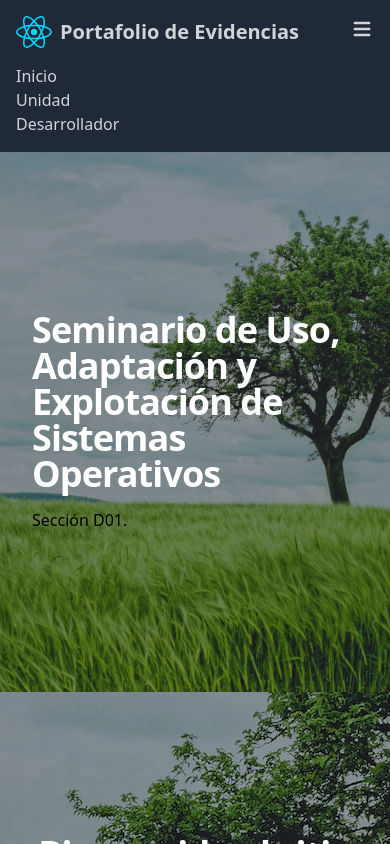
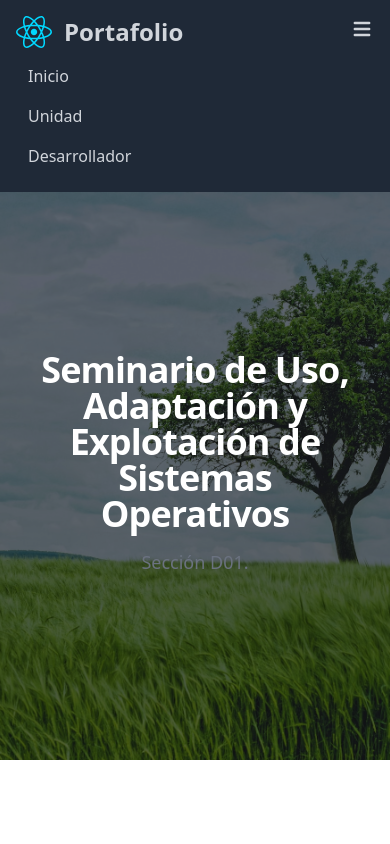
Before and after one commit to Ultron021122/Portafolio-Sistemas-2, a React (Vite) app: page / in a window 390 px wide. Both pictures are taken after a click on the button 362 px from the left and 29 px from the top of the page. Shown: the top 844 px of the page. Built offline with nearby package versions, Linux system fonts and the light colour scheme.

Commit message:
version 1.4

```diff
--- a/package.json
+++ b/package.json
@@ -14,7 +14,8 @@
     "@heroicons/react": "^2.0.18",
     "react": "^18.2.0",
     "react-dom": "^18.2.0",
-    "react-router-dom": "^6.16.0"
+    "react-router-dom": "^6.16.0",
+    "react-spring": "^9.7.2"
   },
   "devDependencies": {
     "@types/react": "^18.2.15",
--- a/src/HomePage.jsx
+++ b/src/HomePage.jsx
@@ -4,7 +4,6 @@ export function HomePage() {
     return (
         <div>
             <Banner />
-            <h1>Página de Inicio</h1>
         </div>
     )
 }
--- a/src/components/Banner.jsx
+++ b/src/components/Banner.jsx
@@ -1,32 +1,20 @@
-import { Link } from "react-router-dom";
-
 export function Banner() {
   const backgroundImage = 'url("../src/assets/banner.jpg")'; // Ruta a tu imagen
 
   return (
-    <div>
     <section
-        className="bg-no-repeat bg-cover bg-center bg-blend-multiply bg-gray-400 p-4 h-full"
+      className="bg-no-repeat bg-cover bg-center bg-blend-multiply bg-gray-500 p-4 h-full"
       style={{ backgroundImage }}
     >
-        <div className="px-4 mx-auto max-w-screen-xl py-36 md:py-40 lg:py-52">
-          <h1 className="mb-4 text-4xl font-extrabold leading-none tracking-tight text-white">
+      <div className="px-4 mx-auto max-w-screen-xl text-center py-36 md:py-40 lg:py-52">
+        <h1 className="mb-4 text-4xl font-extrabold leading-none tracking-tight text-white md:text-5xl lg:text-5xl">
           Seminario de Uso, Adaptación y Explotación de Sistemas Operativos
         </h1>
-          <p className="mt-2">Sección D01.</p>
+        <p className="mb-6 text-lg font-normal text-gray-500 lg:text-xl sm:px-6 xl:px-48 dark:text-gray-400">
+          Sección D01.
+        </p>
       </div>
-      </section>
-      <section className="bg-center bg-no-repeat bg-[url('../src/assets/banner.jpg')] bg-gray-400 bg-blend-multiply h-full">
-        <div className="px-4 mx-auto max-w-screen-xl text-center py-36 md:py-40 lg:py-52">
-          <h1 className="mb-4 text-4xl font-extrabold leading-none tracking-tight text-white md:text-5xl lg:text-5xl">
-            Bienvenido al sitio de actividades del semestre
-          </h1>
-          <p className="mb-6 text-lg font-normal text-gray-500 lg:text-xl sm:px-16 xl:px-48 dark:text-gray-400">
-            Aqui encontrarás un recopilatorio de todas las actividades
-            realizadas durante el semestre, organizadas de manera clara y
-            accesible.
-          </p>
-          <div className="justify-center space-y-0 space-x-4">
+      {/* <div className="justify-center space-y-0 space-x-4">
         <Link
           to="/unidad"
           className="inline-flex items-center justify-center px-5 py-3 text-base font-medium text-center text-white bg-blue-700 rounded-lg hover:bg-blue-800 focus:ring-4 focus:ring-blue-300 dark:focus:ring-blue-900"
@@ -51,9 +39,7 @@ export function Banner() {
         >
           Más sobre la clase
         </a>
-          </div>
-        </div>
+      </div> */}
     </section>
-    </div>
   );
 }
--- a/src/components/Navbar.jsx
+++ b/src/components/Navbar.jsx
@@ -3,6 +3,7 @@ import Logo from "../assets/react.svg";
 import { useState } from "react";
 
 export function Navbar() {
+  // Definición del estado
   const [isOpen, setIsOpen] = useState(false);
 
   const toggleMenu = () => {
@@ -10,17 +11,17 @@ export function Navbar() {
   };
 
   return (
-    <nav className="bg-gray-800 p-4">
-      <div className="container mx-auto">
+    <nav className="bg-gray-800">
+      <div className="container mx-auto p-4">
         <div className="flex justify-between items-center">
           <NavLink
             to="/"
             className="text-gray-300 text-xl font-bold hover:text-gray-800 flex items-center"
           >
-            <img className="mr-2" src={Logo} alt="Imagen del Logo de React" />
-            <h1 className="text-gray-300 text-xl font-bold">Portafolio de Evidencias</h1>
+            <img className="h-8 mr-3" src={Logo} alt="Imagen del Logo de React" />
+            <h1 className="text-gray-300 text-2xl font-semibold">Portafolio</h1>
           </NavLink>
-          <div className="lg:hidden">
+          <div className="md:hidden">
             <button
               onClick={toggleMenu}
               className="text-gray-300 text-xl hover:text-white"
@@ -40,7 +41,7 @@ export function Navbar() {
               </svg>
             </button>
           </div>
-          <div className="hidden lg:flex items-center space-x-8">
+          <div className="hidden md:flex items-center space-x-8">
             <NavLink
               to="/"
               className="block lg:inline-block text-gray-300 hover:text-white"
@@ -62,28 +63,28 @@ export function Navbar() {
           </div>
         </div>
         {isOpen && (
-          <div className="lg:hidden mt-2">
-            <ul className="text-gray-300">
-              <li className="hover:text-white">
+          <div className="md:hidden">
+            <ul>
+              <li className="block mt-2 py-2 pl-3 pr-4 text-gray-900 rounded hover:bg-gray-700">
                 <NavLink
                   to="/"
-                  className="block lg:inline-block text-gray-300 hover:text-white mt-4 "
+                  className="block font-medium lg:inline-block text-gray-300 hover:text-white"
                 >
                   Inicio
                 </NavLink>
               </li>
-              <li className="hover:text-white">
+              <li className="block py-2 pl-3 pr-4 text-gray-900 rounded hover:bg-gray-700">
                 <NavLink
                   to="/unidad"
-                  className="block lg:inline-block text-gray-300 hover:text-white"
+                  className="block font-medium lg:inline-block text-gray-300 hover:text-white"
                 >
                   Unidad
                 </NavLink>
               </li>
-              <li className="hover:text-white">
+              <li className="block py-2 pl-3 pr-4 text-gray-900 rounded hover:bg-gray-700">
                 <NavLink
                   to="/desarrollador"
-                  className="block lg:inline-block text-gray-300 hover:text-white"
+                  className="block font-medium lg:inline-block text-gray-300 hover:text-white"
                 >
                   Desarrollador
                 </NavLink>
@@ -95,48 +96,3 @@ export function Navbar() {
     </nav>
   );
 }
-
-// export function Navbar() {
-//   const [isOpen, setIsOpen] = useState(false);
-
-//   const toggleNavbar = () => {
-//     setIsOpen(!isOpen);
-//   };
-
-//   return (
-//     <nav className="bg-gray-800 p-4">
-//       <div className="container mx-auto flex justify-between items-center">
-
-//         <div className="lg:hidden">
-//           <button
-//             onClick={toggleNavbar}
-//             className="text-gray-300 text-xl hover:text-white"
-//           >
-//             <svg
-//               className="w-6 h-6"
-//               aria-hidden="true"
-//               fill="currentColor"
-//               viewBox="0 0 20 20"
-//               xmlns="http://www.w3.org/2000/svg"
-//             >
-//               <path
-//                 fillRule="evenodd"
-//                 d="M3 5a1 1 0 011-1h12a1 1 0 110 2H4a1 1 0 01-1-1zM3 10a1 1 0 011-1h12a1 1 0 110 2H4a1 1 0 01-1-1zM3 15a1 1 0 011-1h12a1 1 0 110 2H4a1 1 0 01-1-1z"
-//                 clipRule="evenodd"
-//               ></path>
-//             </svg>
-//           </button>
-//         </div>
-//         <div className={`lg:flex ${isOpen ? "block" : "hidden"}`}>
-//           <NavLink
-//             to="/"
-//             className="block lg:inline-block text-gray-300 hover:text-white mr-4"
-//           >
-//             Inicio
-//           </NavLink>
-
-//         </div>
-//       </div>
-//     </nav>
-//   );
-// }
--- a/tailwind.config.js
+++ b/tailwind.config.js
@@ -6,9 +6,9 @@ export default {
   ],
   theme: {
     extend: {
-      fontFamily: {
-        sans: ['system-ui', '-apple-system', 'BlinkMacSystemFont', 'Segoe UI', 'Roboto', 'Oxygen', 'Ubuntu', 'Cantarell', 'Open Sans', 'Helvetica Neue', 'sans-serif'],
-      },
+      // fontFamily: {
+      //   sans: ['system-ui', '-apple-system', 'BlinkMacSystemFont', 'Segoe UI', 'Roboto', 'Oxygen', 'Ubuntu', 'Cantarell', 'Open Sans', 'Helvetica Neue', 'sans-serif'],
+      // },
     },
   },
   plugins: [],
```
Also changed, not shown: 1 other file (tests, documents, lock files or other folders). Lines whose indentation alone changed are shown as unchanged.
